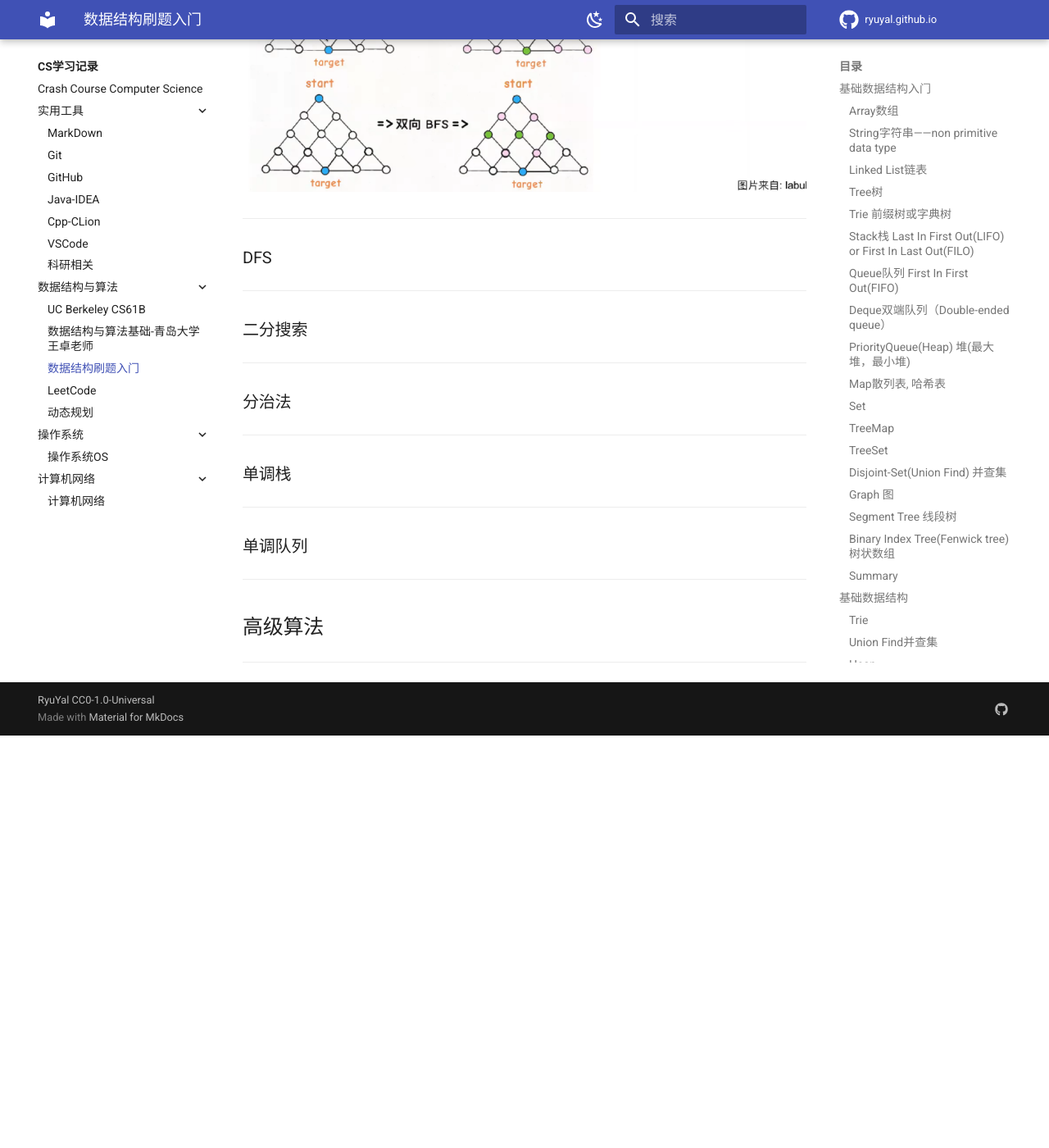
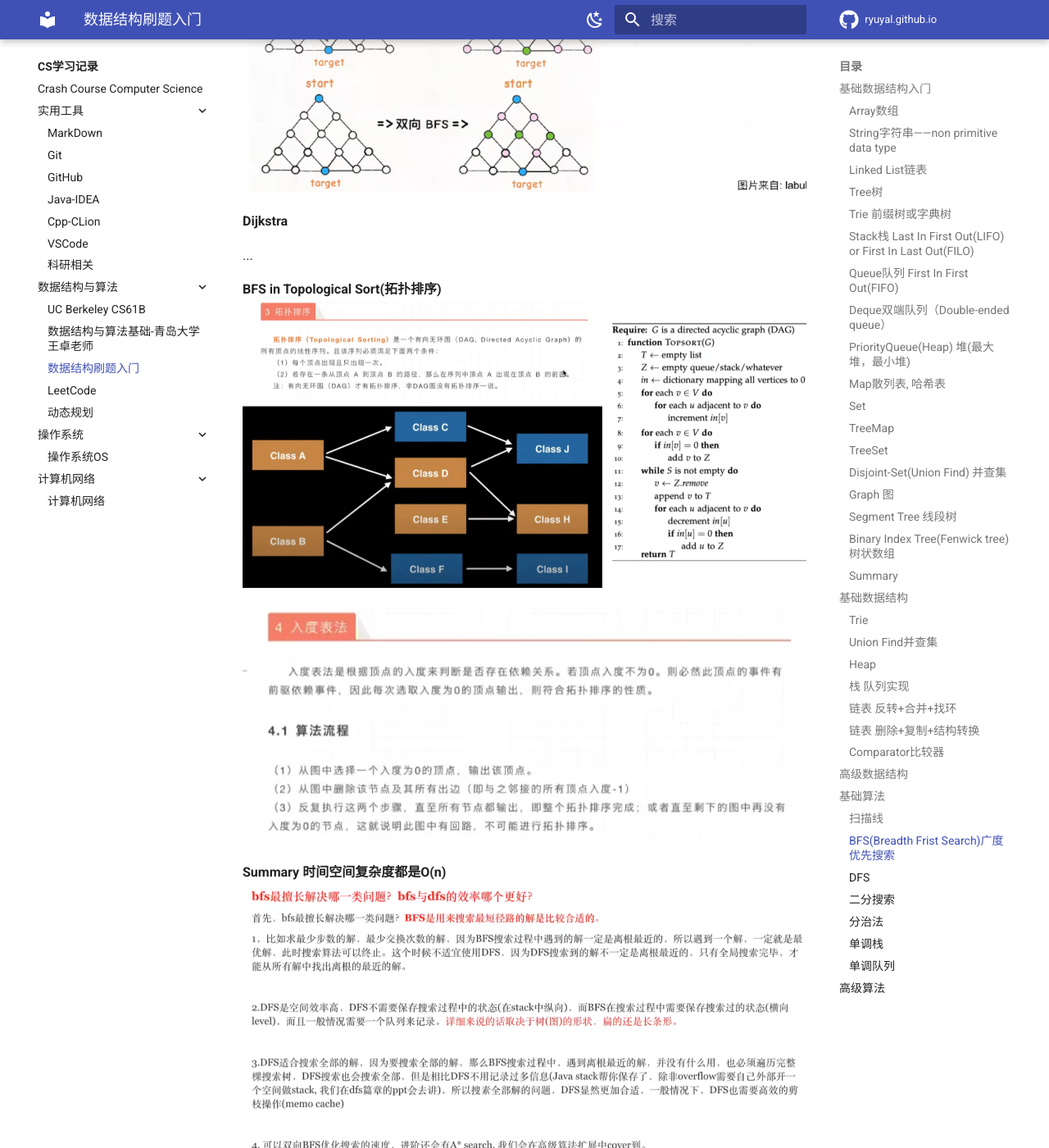
Before and after one commit to ryuyal/ryuyal.github.io, an MkDocs documentation site: the page built from docs/CS/Algos/ds_gucheng.md, in a window 1280 px wide and 1400 px high, scrolled down 23243 px. Shown: the whole window at 82% size. Built offline with MkDocs 1.6.1 and Material for MkDocs 9.7.7, drawn with Linux system fonts in a browser that asks for light colours; comment, search, counter and statistics services are not loaded; before the commit the page ends 24140 px from its top, so only the background shows below that.

Commit message:
bfs finished

```diff
--- a/docs/CS/Algos/ds_gucheng.md
+++ b/docs/CS/Algos/ds_gucheng.md
@@ -734,6 +734,19 @@ int BFS(Node start, Node target){
 
 ![](./algos_notes/algo_dual_bfs.png)
 
+**Dijkstra**
+
+...
+
+**BFS in Topological Sort(拓扑排序)**
+![](./algos_notes/algo_bfs3.png)
+
+![](./algos_notes/algo_bfs4.jpg)
+
+
+**Summary 时间空间复杂度都是O(n)**
+![](./algos_notes/algo_bfs_summary.png)
+
 ---
 
 ### DFS
```
Also changed, not shown: docs/CS/Algos/algos_notes/algo_bfs3.png (added), docs/CS/Algos/algos_notes/algo_bfs4.jpg (added), docs/CS/Algos/algos_notes/algo_bfs_summary.png (added).
